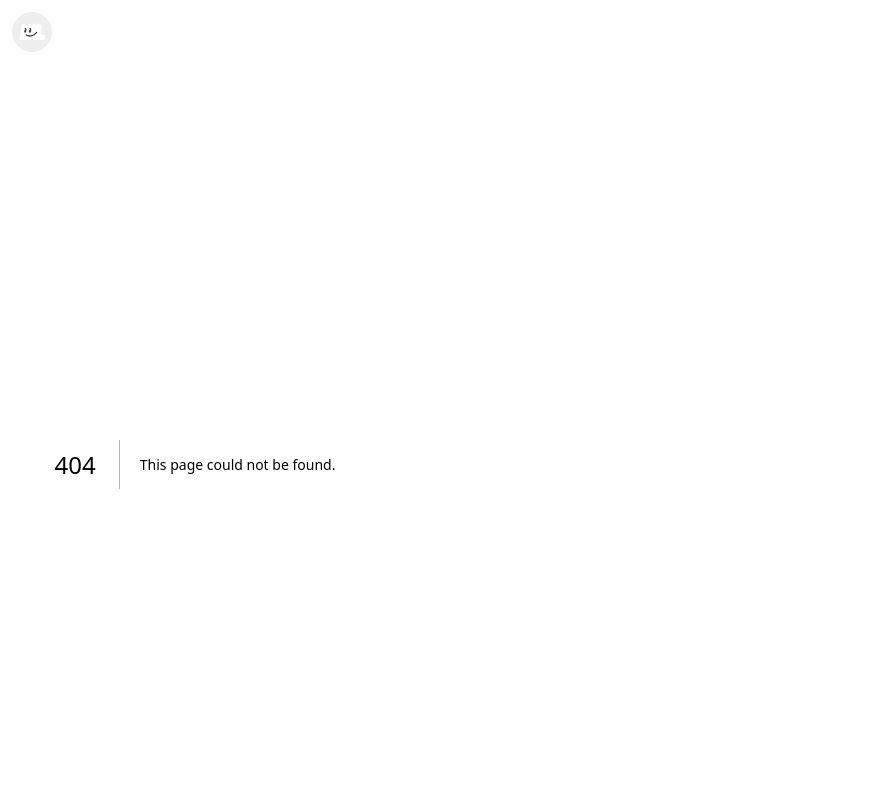
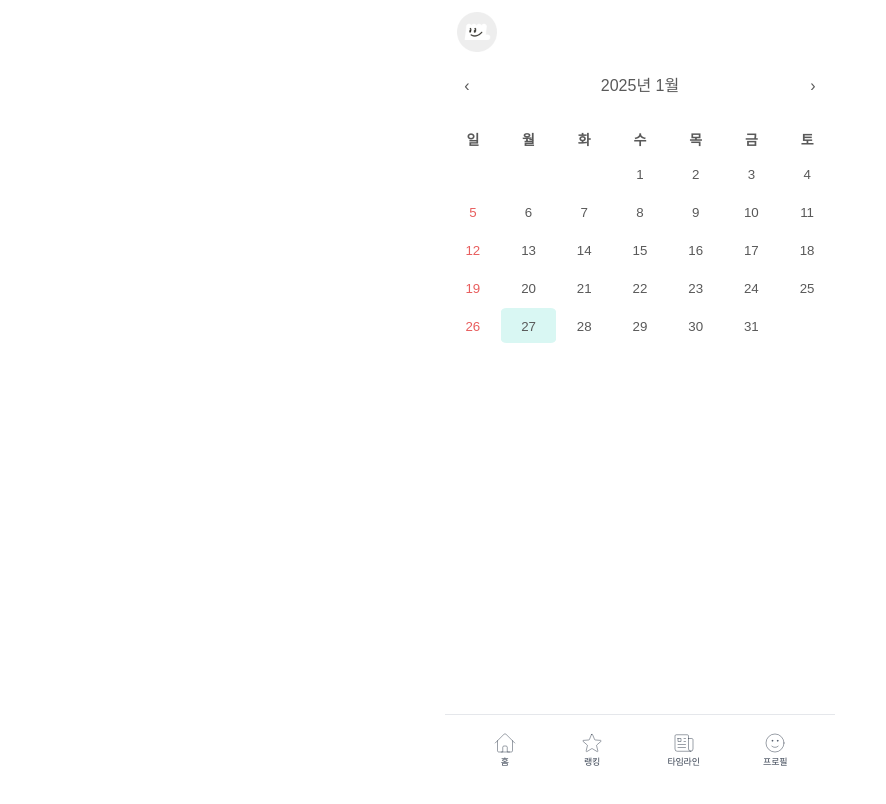
Before and after one commit to woorifisa-service-dev-4th/frontend-4th-jeosok-nohwa, a Next.js app: page /calendar in a window 1280 px wide. Before the commit this address had no page. Shown: the top 804 px of the page, without its empty margins (0-886 px from the left). Built offline with nearby package versions, Linux system fonts and the light colour scheme.

Commit message:
feat : 홈으로 이동하는 기능 추가

```diff
--- /dev/null
+++ b/app/calendar/page.jsx
@@ -0,0 +1,11 @@
+import MyCalendar from '../components/MyCalendar';
+import NavBar from "../components/nav-bar";
+
+export default function Page() {
+  return (
+    <div>
+      <MyCalendar/>
+      <NavBar />
+    </div>
+  );
+}
```
Also changed, not shown: app/chat/page.js (added).
